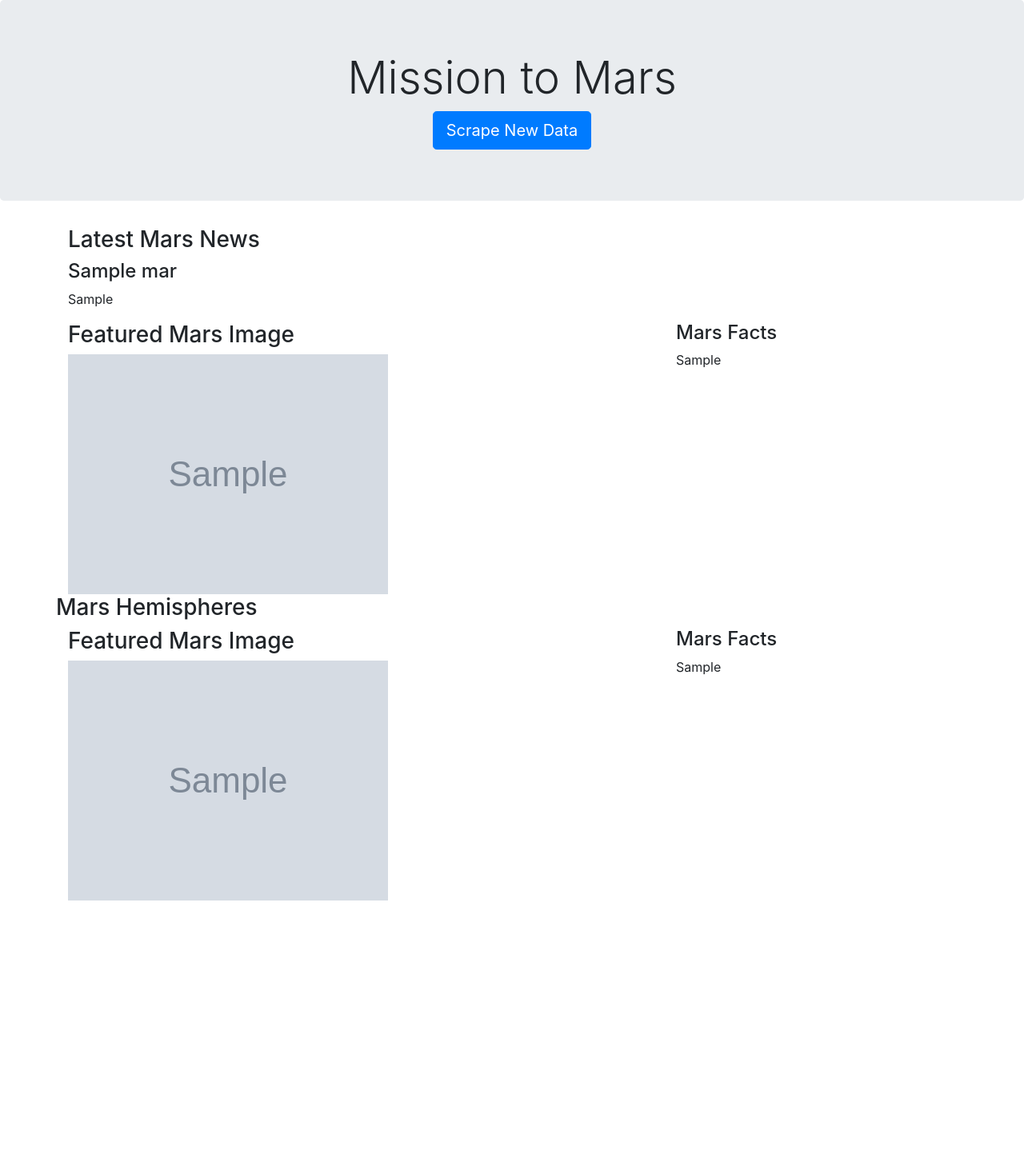
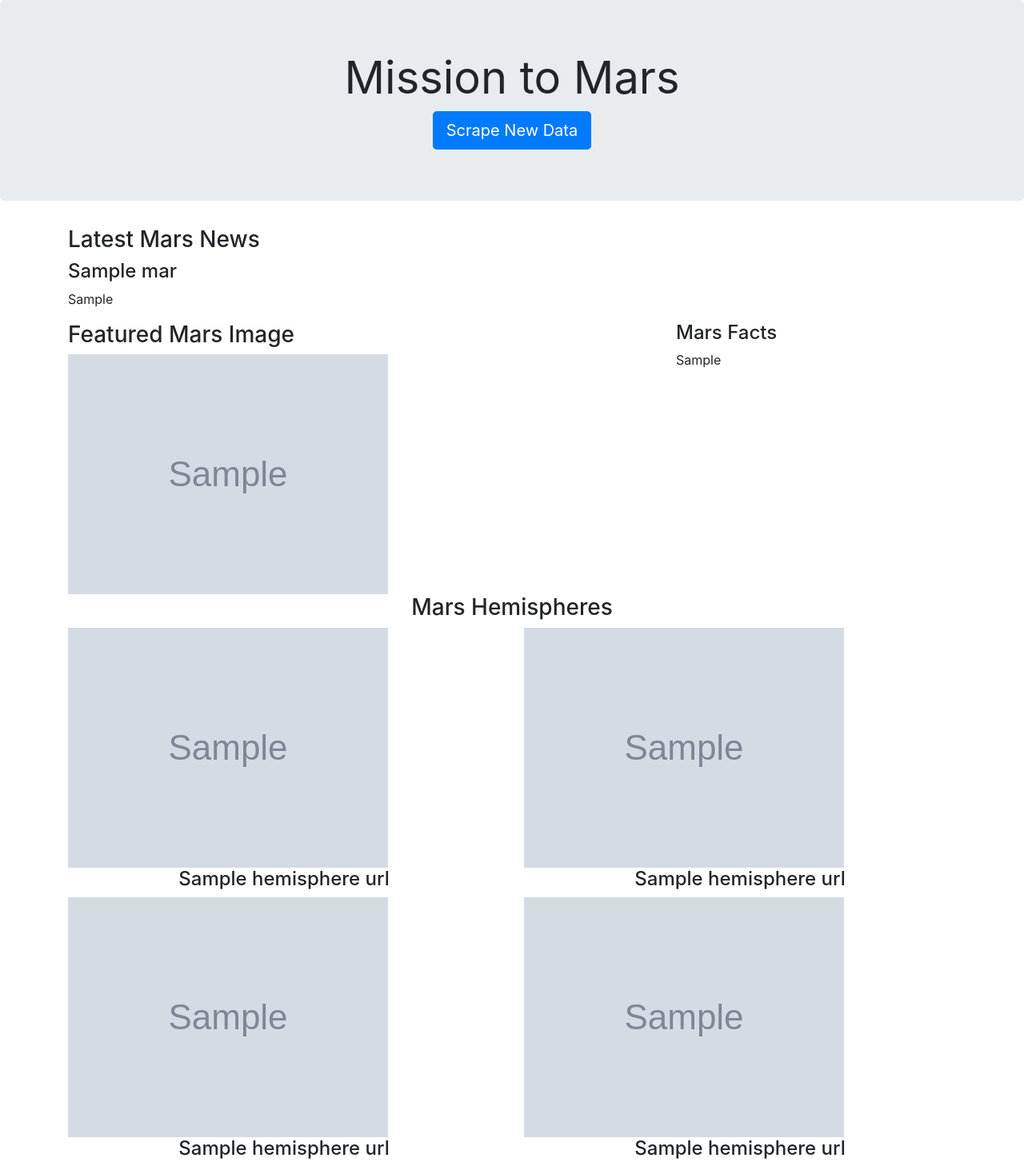
Before and after one commit to mikenlee/web-scraping-challenge, a Flask app: page / in a window 1280 px wide. Shown: the whole page at 80% size. Before the commit the page ends 1126 px from the top, so only its background shows below. Run offline with Flask 2, Linux system fonts and the light colour scheme; grey boxes marked "Sample" are stand-in pictures; a database or web service that is not in the repository returns one stand-in record (values such as "Sample title").

Commit message:
final submission

```diff
--- a/missions_to_mars/Templates/index.html
+++ b/missions_to_mars/Templates/index.html
@@ -11,11 +11,11 @@
     <script src="https://code.jquery.com/jquery-3.5.1.slim.min.js" integrity="sha384-DfXdz2htPH0lsSSs5nCTpuj/zy4C+OGpamoFVy38MVBnE+IbbVYUew+OrCXaRkfj" crossorigin="anonymous"></script>
     <script src="https://cdn.jsdelivr.net/npm/bootstrap@4.5.3/dist/js/bootstrap.bundle.min.js" integrity="sha384-ho+j7jyWK8fNQe+A12Hb8AhRq26LrZ/JpcUGGOn+Y7RsweNrtN/tE3MoK7ZeZDyx" crossorigin="anonymous"></script>
 
-    <title>Hello, world!</title>
+    <title>Mission to Mars</title>
   </head>
   <body>
     <div class="jumbotron" style="text-align: center">
-        <h1 class="display-4">Mission to Mars</h1>
+        <h1 class="display-4"><strong>Mission to Mars</strong></h1>
         <a class="btn btn-primary btn-lg" href="/scrape" role="button">Scrape New Data</a>
     </div>
 
@@ -39,21 +39,28 @@
         </div>
     </div>
 
-    <div class = "container">
-        <div class = "row", style="text-align: center">
-            <h3>Mars Hemispheres</h3>
-        </div>
-        <div class = "row">
-            <div class = "col-md-8">
-                <h3>Featured Mars Image</h3>
-                <img src = "{{ mars_data['featured_img_url'] }}" style="max-width: 100%; height: auto"/>
+    <h3 style="text-align: center">Mars Hemispheres</h3>
+
+    <div class="container">
+        <div class="row">
+            <div class="col">
+              <img src = "{{ mars_data['hemisphere_url'][0]['img_url'] }}" style="max-width: 100%; height: auto"/>
+              <h4 style="text-align: center">{{ mars_data['hemisphere_url'][0]['title'] }}</h4>
             </div>
-            <div class = "col-md-4">
-                <h4>Mars Facts</h4>
-                {{ mars_data['mars_facts_html'] | safe }}
+            <div class="col">
+              <img src = "{{ mars_data['hemisphere_url'][1]['img_url'] }}" style="max-width: 100%; height: auto"/>
+              <h4 style="text-align: center">{{ mars_data['hemisphere_url'][1]['title'] }}</h4>
+            </div>
+            <div class="w-100"></div>
+            <div class="col">
+                <img src = "{{ mars_data['hemisphere_url'][2]['img_url'] }}" style="max-width: 100%; height: auto"/>
+                <h4 style="text-align: center">{{ mars_data['hemisphere_url'][2]['title'] }}</h4>
+            </div>
+            <div class="col">
+                <img src = "{{ mars_data['hemisphere_url'][3]['img_url'] }}" style="max-width: 100%; height: auto"/>
+                <h4 style="text-align: center">{{ mars_data['hemisphere_url'][3]['title'] }}</h4>
             </div>
         </div>
-    </div>
-
+      </div>
   </body>
 </html>
--- a/missions_to_mars/app.py
+++ b/missions_to_mars/app.py
@@ -1,10 +1,8 @@
 from flask import Flask, render_template, redirect
 import pymongo
 
-
 #instantiate flask app
 app = Flask(__name__)
-
 
 #Connect to mongoDB
 conn = 'mongodb://localhost:27017'
```
Also changed, not shown: missions_to_mars/scrape_mars.py (+28 -6 lines), missions_to_mars/mars_site_screenshot.png (added), 1 other file.
